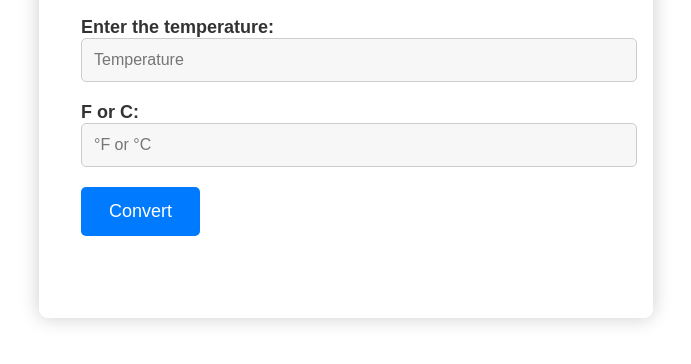
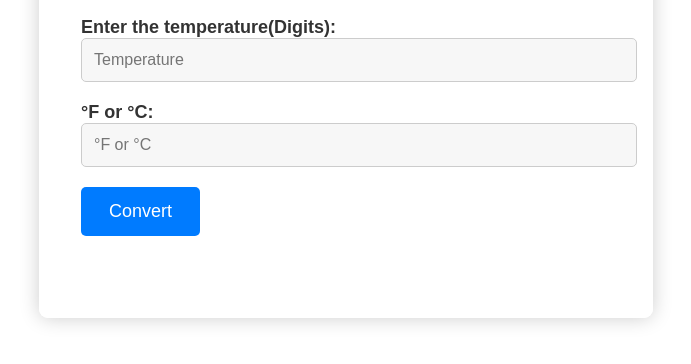
Before and after one commit to mb29g7/temperaturechanger, a plain HTML site: page index.html in a window 1280 px wide. Shown: the part 140-504 px from the top of the page, without its empty margins (294-985 px from the left). Drawn offline with Linux system fonts and the light colour scheme.

Commit message:
Update index.html

```diff
--- a/index.html
+++ b/index.html
@@ -10,10 +10,10 @@
     <div class="container">
         <h1>Welcome to the Temperature Converter</h1>
         <form id="temperature-form">
-            <label for="temperature">Enter the temperature:</label>
+            <label for="temperature">Enter the temperature(Digits):</label>
             <input type="text" id="temperature" placeholder="Temperature" required>
             <br>
-            <label for="unit">F or C:</label>
+            <label for="unit">°F or °C:</label>
             <input type="text" id="unit" placeholder="°F or °C" required>
             <br>
             <button type="submit">Convert</button>
```
